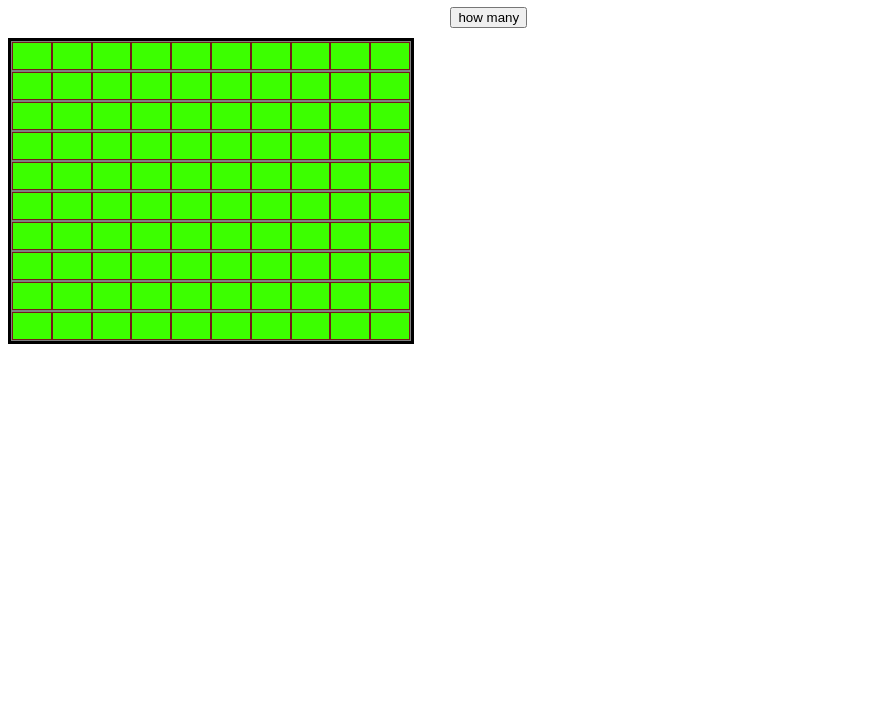
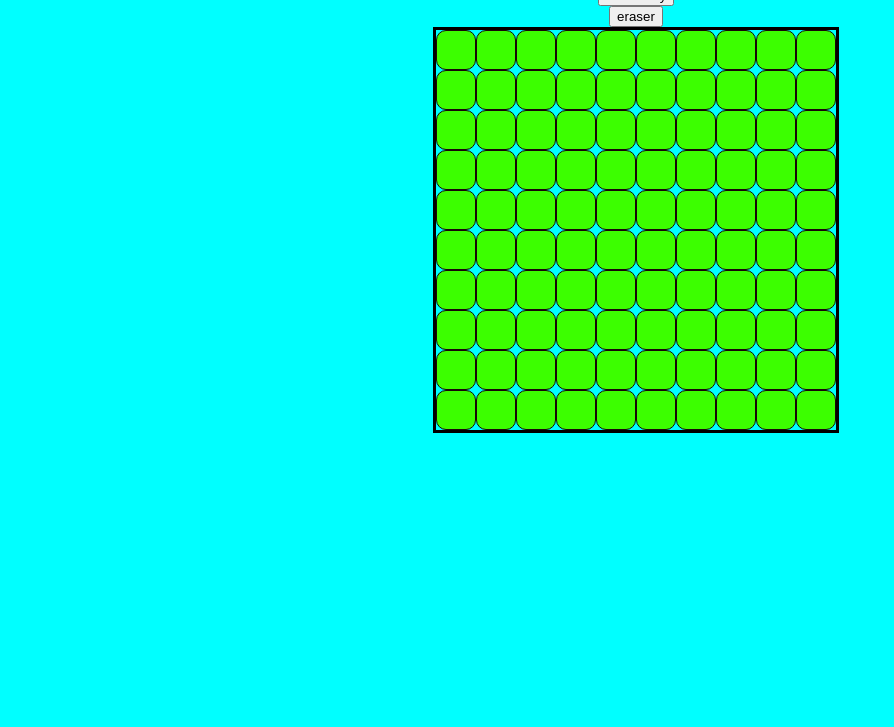
Before and after one commit to tommimaki/BrowserSketch, a plain HTML site: page index.html in a window 1280 px wide. Shown: the part 73-800 px from the top of the page, without its empty margins (0-894 px from the left). Drawn offline with Linux system fonts and the light colour scheme.

Commit message:
ready mvp

```diff
--- a/index.html
+++ b/index.html
@@ -12,7 +12,8 @@
     <body>
         <div class="main">
         <div class="title"><h1>SketchPad</h1></div>
-        <button id="amount">how many </button>
+        <button class="buttons" id="amount">how many </button>
+        <button class="buttons" id="eraser">eraser </button>
         <div class="container">
 
         </div>
--- a/scripts.js
+++ b/scripts.js
@@ -1,16 +1,23 @@
 const container = document.querySelector(".container");
+const divs = document.querySelectorAll(".column");
 
+// click eventlistener and trigger for resetting grid
 let amount = document
   .getElementById("amount")
   .addEventListener("click", function () {
     resetGrid();
   });
 
+// make eventlistener for erase-button, that triggers erase function
+
+
+// makes grid, default size 10 squares each side.
 function makeGrid(numDivs = 10) {
+  //removes existing grid if making new.
   while (container.firstChild) {
     container.removeChild(container.firstChild);
   }
-
+  // loops to set rows and columns
   for (let i = 0; i < numDivs; i++) {
     let rows = document.createElement("div");
     rows.classList.add("rows");
@@ -21,7 +28,7 @@ function makeGrid(numDivs = 10) {
       rows.appendChild(column);
     }
   }
-
+  // makes drawing possible by changing bg-color of squares when hovered
   const divs = document.querySelectorAll(".column");
   divs.forEach((div) => {
     div.addEventListener("mouseover", () => {
@@ -29,9 +36,11 @@ function makeGrid(numDivs = 10) {
     });
   });
 }
+
+// calls function to create default grid when page first opens
 makeGrid();
 
-
+// reset grid, create new one with size defined by prompt
 function resetGrid() {
   makeGrid(0);
   let rows = 0;
@@ -43,10 +52,17 @@ function resetGrid() {
 
   makeGrid(rows);
 
+  document.getElementById("eraser").addEventListener("click", function () {
+    erase();
+  });
 
-  // for  (let i=0; i<squares.length; i++) {
-  //     squares[i].style.background = 'white';
-  //     squares[i].addEventListener('mouseenter', function() {
-  //         squares[i].style.background = 'black';});
-  // }
+  // erase function that colors squares back to base color.
+  function erase() {
+    const divs = document.querySelectorAll(".column");
+    divs.forEach((div) => {
+      div.addEventListener("mouseover", () => {
+        div.setAttribute("style", "color: blue; background: rgb(60, 255, 0);");
+      });
+    });
+  }
 }
--- a/styling.css
+++ b/styling.css
@@ -1,31 +1,55 @@
-/* * {
-  background-color: aqua;
-} */
+* {
+    margin-top: 0;
+    margin-left: 0;
 
+}
+
+
+body {
+    display: flex;
+    background-color: aqua;
+    justify-content: center;
+}
+
+.main{
+    display: flex;
+    flex-direction: column;
+    justify-content: center;
+    align-items: center;
+}
+
+.buttons{
+    display: flex;
+    flex-direction: row;
+    flex: 1;
+
+}
 .container {
   display: flex;
   flex-direction: column;
-  width: 400px;
-  height: 300px;
+    min-width: 400px;
+    min-height: 400px;
   border: 3px solid black;
+  background-color: aqua;
+
 }
 .rows {
   display: flex;
   flex: 1;
-  border: 1px solid gray;
+  border-radius: 25%;
 }
 
 .column {
   flex: 1;
   background-color: rgb(60, 255, 0);
-  border: 1px solid rgb(116, 26, 26);
+  border-radius: 25%;
+  border: 1px rgb(24, 6, 6) solid;
 }
 
-.title {
-  margin-left: 30%;
+
+
+
+
+.divs {
+  border-radius: 25%;
 }
-
-#amount {
-  margin-left: 35%;
-  margin-bottom: 10px;
-}
```
